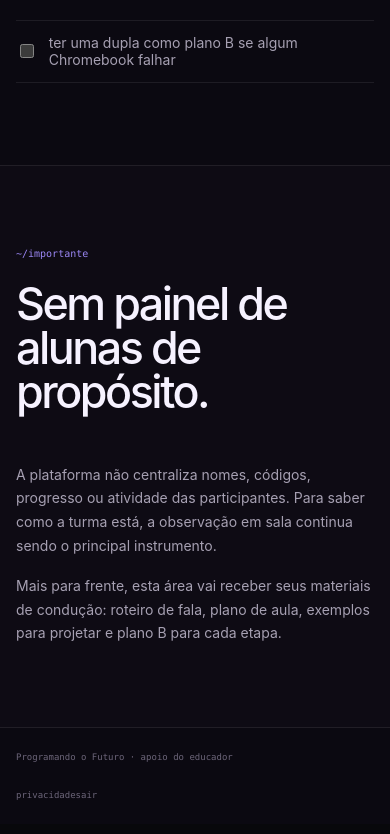
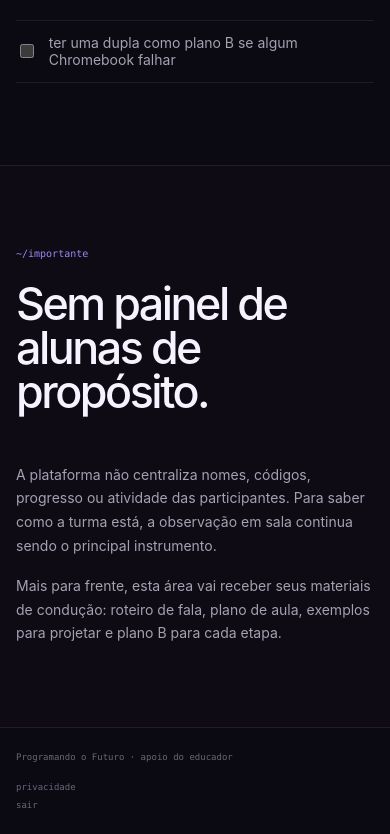
Before and after one commit to renaniii/portfolio, a React (Vite) app: page /oficina/educador in a window 390 px wide. Shown: the part 3075-3909 px from the top of the page. Built offline with nearby package versions, Linux system fonts and the light colour scheme.

Commit message:
style: ajusta acoes de sessao do educador

```diff
--- a/src/pages/EducatorArea.css
+++ b/src/pages/EducatorArea.css
@@ -343,3 +343,18 @@
     align-items: flex-start;
   }
 }
+
+
+.educator-footer-actions {
+  display: flex;
+  align-items: center;
+  gap: 16px;
+}
+
+@media (max-width: 620px) {
+  .educator-footer-actions {
+    align-items: flex-start;
+    flex-direction: column;
+    gap: 8px;
+  }
+}
```
